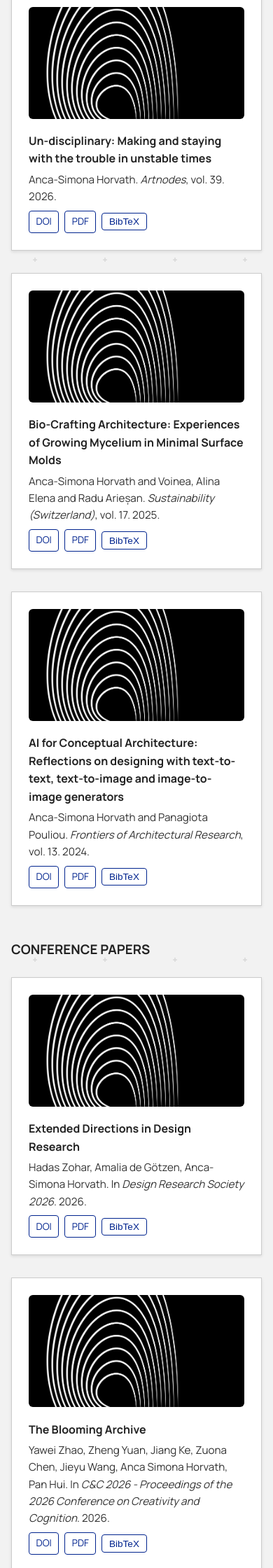
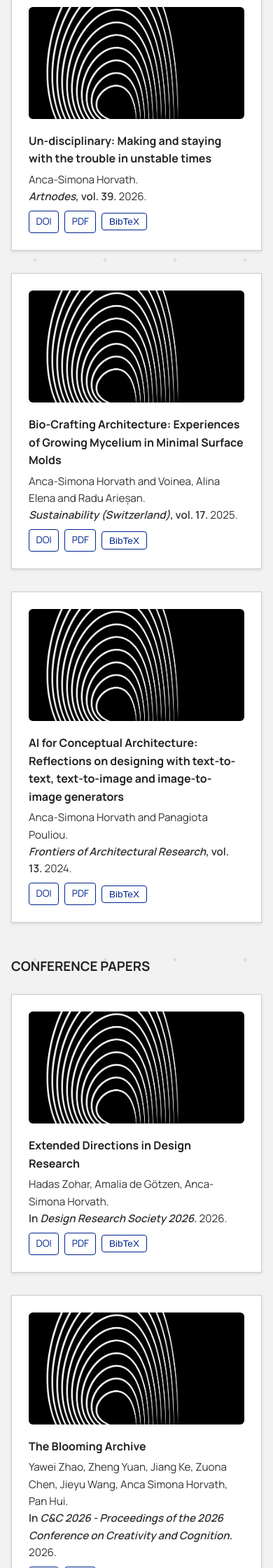
Before and after one commit to anqua/at-a, a Jekyll site: the page built from outputs.md, in a window 390 px wide. Shown: the part 479-2719 px from the top of the page at 70% size. Built offline with Jekyll 4.4.1, drawn with Linux system fonts in a browser that asks for light colours; some of the changed text lies outside the part shown.

Commit message:
Move venue to its own line in output cards, make it semi-bold
pub-card.html: authors line now ends with <br> before the venue
(journal/conference/book/server), wrapped in <span class="pub-venue">
so it can be styled independently of the surrounding .pub-meta text.
Year stays appended after the venue on the same (second) line.

.pub-venue { font-weight: 600 } makes it visually stand out from the
lighter-weight author names above it.

Verified with a local build + browser checks across all 12 output
cards (articles, conferences, book chapters, preprint, datasets):
venue font-weight computes to 600, venue's top position is below
meta's top (confirming a real second line, not just wrapped text),
and venue text renders correctly for every publication type
including the ones with eds./publisher suffixes. No overflow at
375px mobile.

```diff
--- a/_includes/pub-card.html
+++ b/_includes/pub-card.html
@@ -52,7 +52,8 @@
   <div class="pub-body">
     <h4 class="pub-title">{{ pub.title }}</h4>
     <p class="pub-meta">
-      {{ pub.authors }}.
+      {{ pub.authors }}.<br>
+      <span class="pub-venue">
       {%- case pub.type %}
         {%- when "article" %} <em>{{ pub.journal }}</em>{% if pub.volume %}, vol. {{ pub.volume }}{% endif %}{% if pub.pages %}, pp. {{ pub.pages }}{% endif %}.
         {%- when "conference" %} In <em>{{ pub.conference }}</em>.
@@ -60,6 +61,7 @@
         {%- when "preprint" %} <em>{{ pub.server }}</em> preprint.
         {%- when "dataset" %} {{ pub.publisher }}.
       {%- endcase %}
+      </span>
       {{ pub.year }}.
     </p>
     {% if pub.description %}<p class="pub-desc">{{ pub.description }}</p>{% endif %}
--- a/assets/css/style.css
+++ b/assets/css/style.css
@@ -184,6 +184,10 @@ h1 {
   margin: 0 0 0.5em;
   font-size: 0.95em;
   color: #333;
+}
+
+.pub-venue {
+  font-weight: 600;
 }
 
 .pub-desc {
```
